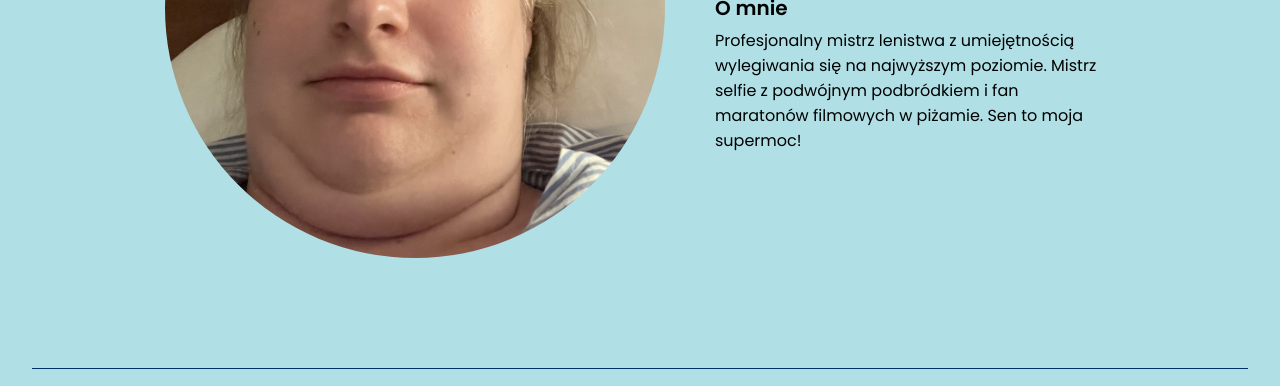
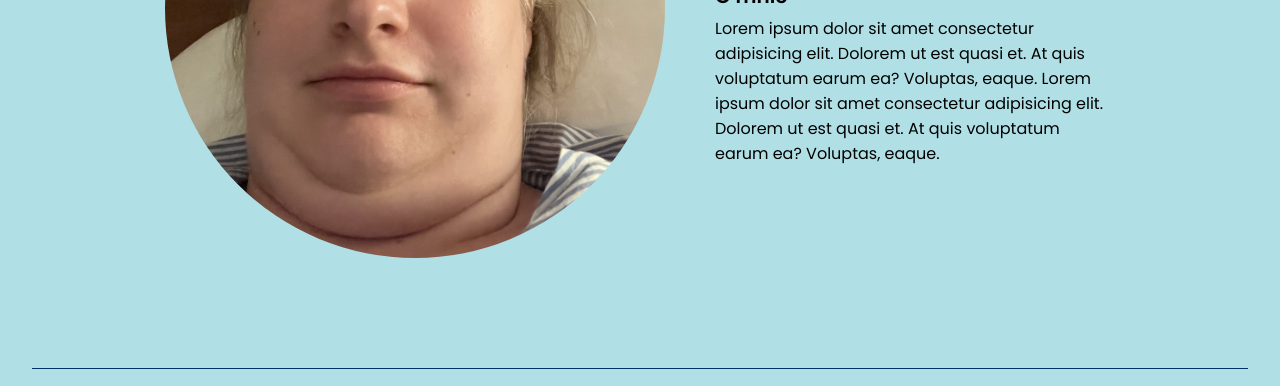
Before and after one commit to Czerpii/ola-cv, a plain HTML site: page pages/index.html in a window 1280 px wide. Shown: the part 432-818 px from the top of the page. Drawn offline with Linux system fonts and the light colour scheme.

Commit message:
new content

```diff
--- a/pages/index.html
+++ b/pages/index.html
@@ -44,9 +44,10 @@
             <h1>Witaj</h1>
             <h2>O mnie</h2>
             <p>
-              Profesjonalny mistrz lenistwa z umiejętnością wylegiwania się na
-              najwyższym poziomie. Mistrz selfie z podwójnym podbródkiem i fan
-              maratonów filmowych w piżamie. Sen to moja supermoc!
+              Lorem ipsum dolor sit amet consectetur adipisicing elit. Dolorem
+              ut est quasi et. At quis voluptatum earum ea? Voluptas, eaque.
+              Lorem ipsum dolor sit amet consectetur adipisicing elit. Dolorem
+              ut est quasi et. At quis voluptatum earum ea? Voluptas, eaque.
             </p>
           </div>
         </div>
```
